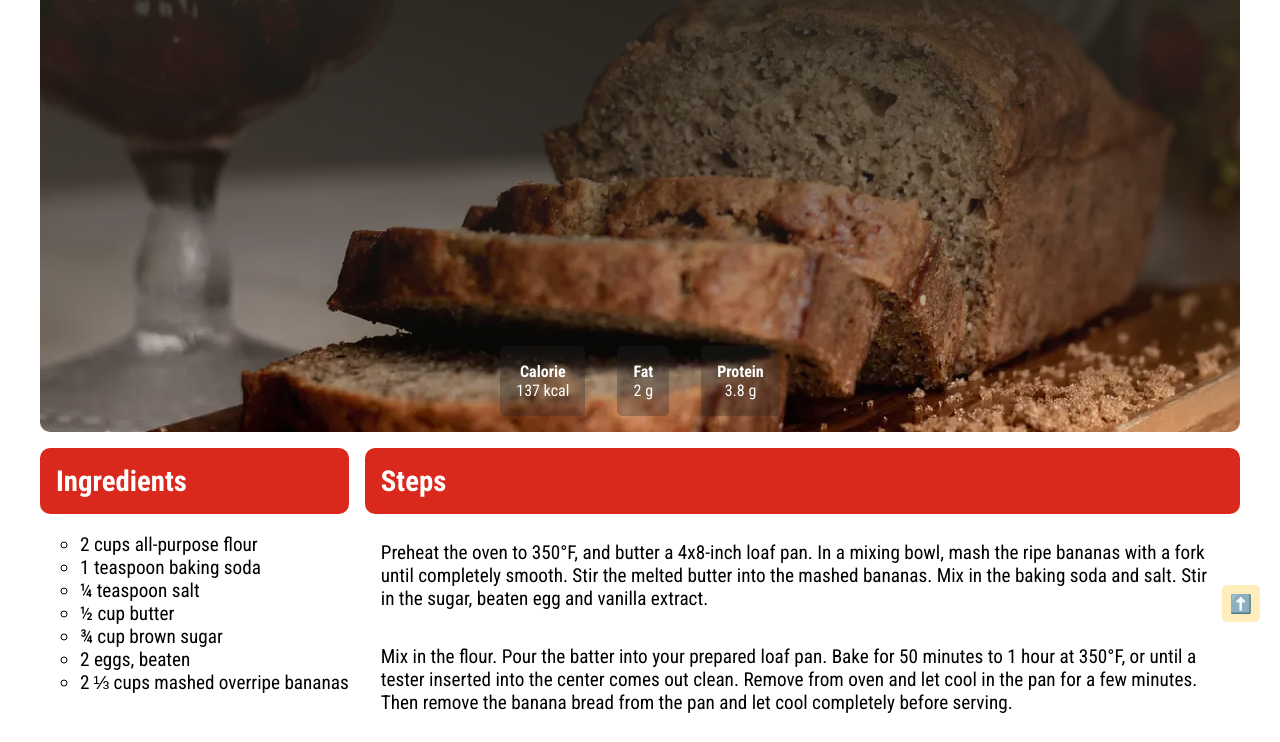
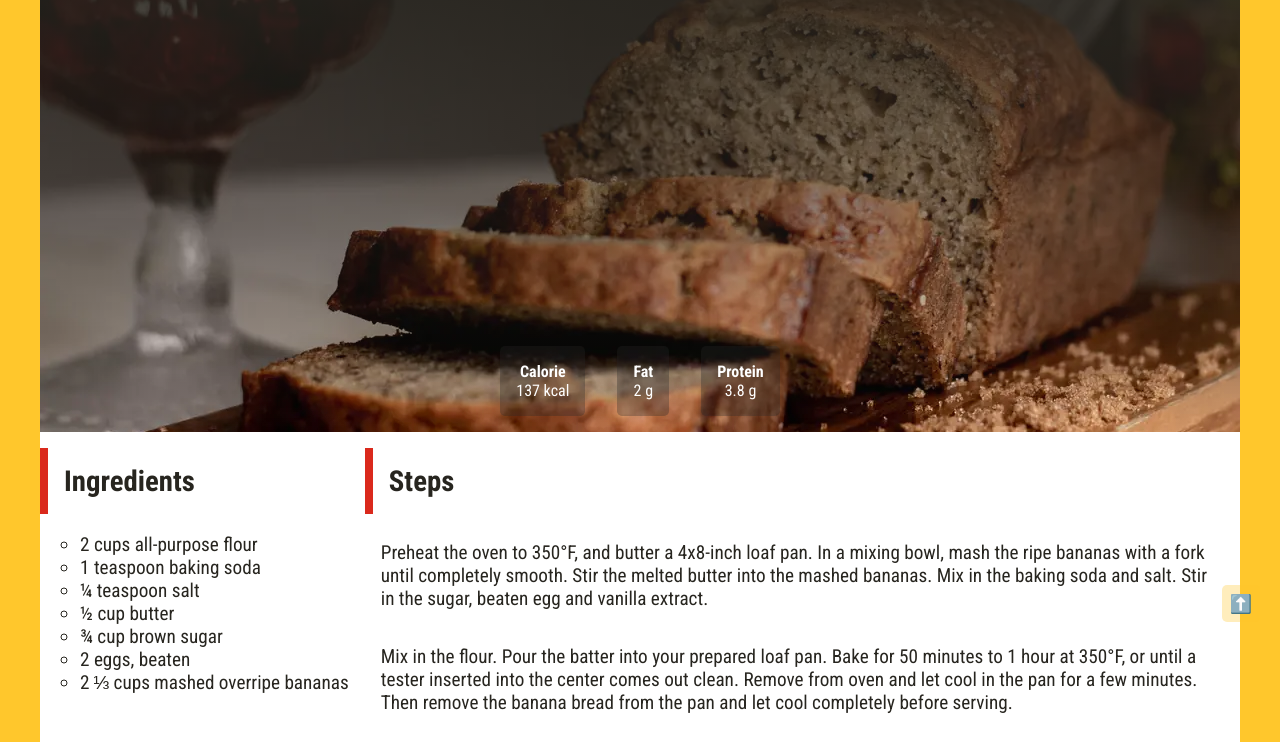
Before and after one commit to aydgn/banana-bread, a website built with Parcel: page banana-bread-page/index.html in a window 1280 px wide. Shown: the part 158-900 px from the top of the page. Built offline with nearby package versions, Linux system fonts and the light colour scheme.

Commit message:
background color & h2 styling

```diff
--- a/banana-bread-page/assets/css/style.scss
+++ b/banana-bread-page/assets/css/style.scss
@@ -12,6 +12,8 @@ body {
   margin: 0;
   padding: 0;
   font-family: 'Roboto Condensed', sans-serif;
+  color: $darkgray;
+  background: $yellow;
 }
 
 /* TODO: NAV is not placed to true center */
@@ -77,6 +79,7 @@ header {
 main {
   max-width: 1200px;
   margin: 0 auto;
+  background: #fff;
 
   .hero-image {
     height: 300px;
@@ -89,7 +92,7 @@ main {
     flex-direction: column;
     justify-content: space-between;
     color: #fff;
-    border-radius: 0 0 10px 10px;
+
 
 
     h1 {
@@ -124,10 +127,8 @@ main {
     aside,
     article {
       h2 {
-        background: $red;
         padding: 1rem;
-        color: #fff;
-        border-radius: 10px;
+        border-left: 0.5rem solid $red;
         margin: 1rem;
       }
     }
```
Also changed, not shown: banana-bread-page/index.html (+5 -3 lines), banana-bread-page/dist/index.html, 4 other files.
